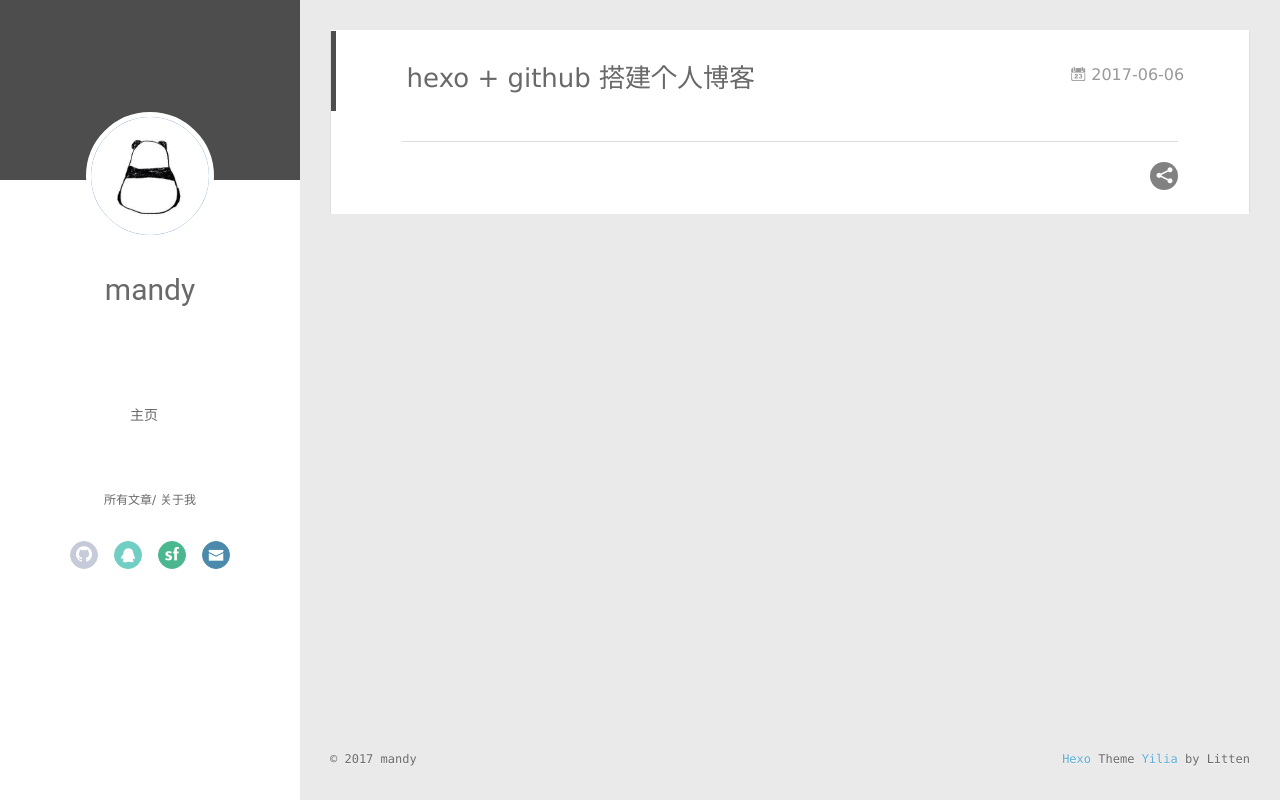
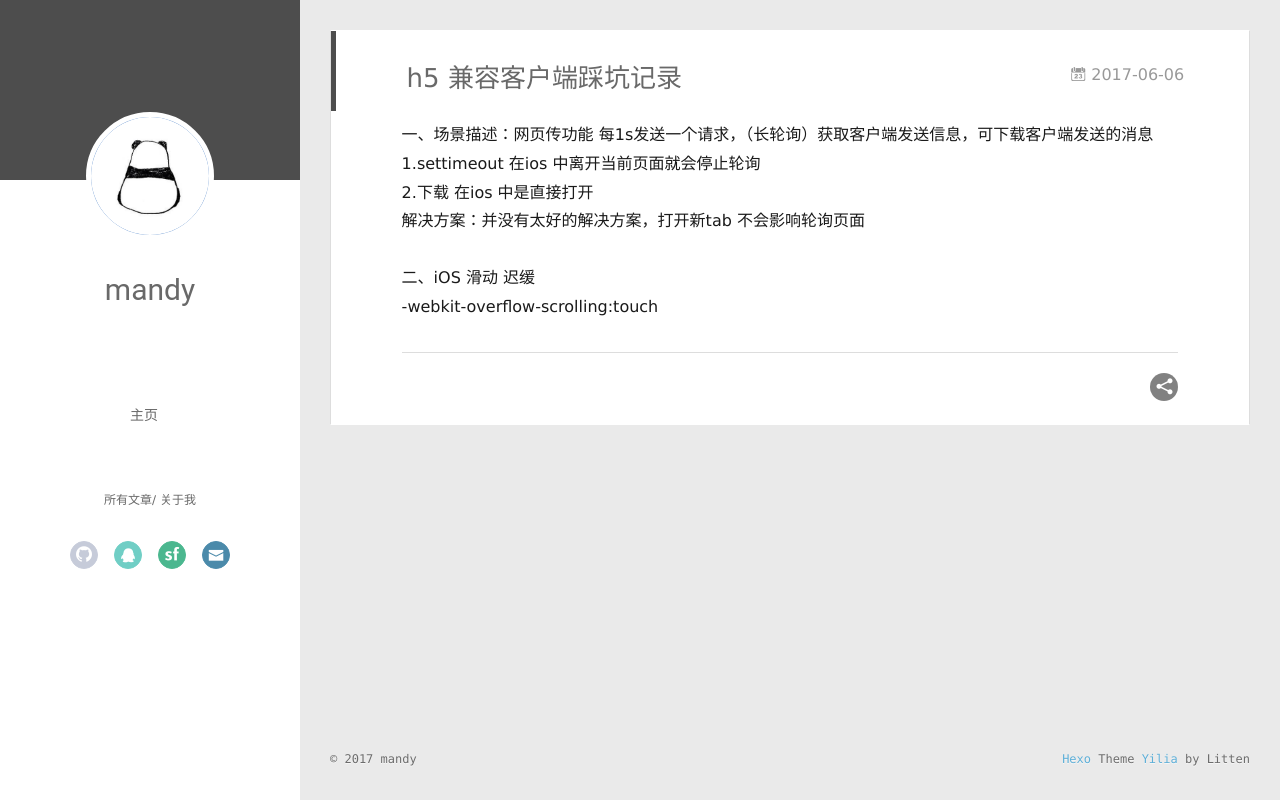
Before and after one commit to mandyer/mandy.github.io, a plain HTML site: page 2017/06/06/兼容客户端踩坑记录/index.html in a window 1280 px wide. Drawn offline with Linux system fonts and the light colour scheme.

Commit message:
Site updated: 2017-06-07 14:41:59

```diff
--- a/2017/06/06/兼容客户端踩坑记录/index.html
+++ b/2017/06/06/兼容客户端踩坑记录/index.html
@@ -6,15 +6,18 @@
   <meta name="renderer" content="webkit">
   <meta http-equiv="X-UA-Compatible" content="IE=edge" >
   <link rel="dns-prefetch" href="http://yoursite.com">
-  <title>hexo + github 搭建个人博客 | mandyer&#39;s records</title>
+  <title>h5 兼容客户端踩坑记录 | mandyer&#39;s records</title>
   <meta name="viewport" content="width=device-width, initial-scale=1, maximum-scale=1">
-  <meta property="og:type" content="article">
-<meta property="og:title" content="hexo + github 搭建个人博客">
+  <meta name="description" content="一、场景描述：网页传功能 每1s发送一个请求，（长轮询）获取客户端发送信息，可下载客户端发送的消息1.settimeout 在ios 中离开当前页面就会停止轮询2.下载 在ios 中是直接打开解决方案：并没有太好的解决方案，打开新tab 不会影响轮询页面   二、iOS 滑动 迟缓-webkit-overflow-scrolling:touch">
+<meta property="og:type" content="article">
+<meta property="og:title" content="h5 兼容客户端踩坑记录">
 <meta property="og:url" content="http://yoursite.com/2017/06/06/兼容客户端踩坑记录/index.html">
 <meta property="og:site_name" content="mandyer&#39;s records">
-<meta property="og:updated_time" content="2017-06-06T11:05:14.000Z">
+<meta property="og:description" content="一、场景描述：网页传功能 每1s发送一个请求，（长轮询）获取客户端发送信息，可下载客户端发送的消息1.settimeout 在ios 中离开当前页面就会停止轮询2.下载 在ios 中是直接打开解决方案：并没有太好的解决方案，打开新tab 不会影响轮询页面   二、iOS 滑动 迟缓-webkit-overflow-scrolling:touch">
+<meta property="og:updated_time" content="2017-06-07T06:41:47.000Z">
 <meta name="twitter:card" content="summary">
-<meta name="twitter:title" content="hexo + github 搭建个人博客">
+<meta name="twitter:title" content="h5 兼容客户端踩坑记录">
+<meta name="twitter:description" content="一、场景描述：网页传功能 每1s发送一个请求，（长轮询）获取客户端发送信息，可下载客户端发送的消息1.settimeout 在ios 中离开当前页面就会停止轮询2.下载 在ios 中是直接打开解决方案：并没有太好的解决方案，打开新tab 不会影响轮询页面   二、iOS 滑动 迟缓-webkit-overflow-scrolling:touch">
 
     <link rel="alternative" href="/atom.xml" title="mandyer&#39;s records" type="application/atom+xml">
 
@@ -147,7 +150,7 @@
 
 
     <h1 class="article-title" itemprop="name">
-      hexo + github 搭建个人博客
+      h5 兼容客户端踩坑记录
     </h1>
 
 
@@ -160,6 +163,8 @@
 
     <div class="article-entry" itemprop="articleBody">
 
+        <p>一、场景描述：网页传功能 每1s发送一个请求，（长轮询）获取客户端发送信息，可下载客户端发送的消息<br>1.settimeout 在ios 中离开当前页面就会停止轮询<br>2.下载 在ios 中是直接打开<br>解决方案：并没有太好的解决方案，打开新tab 不会影响轮询页面  </p>
+<p>二、iOS 滑动 迟缓<br>-webkit-overflow-scrolling:touch  </p>
 
 
 
--- a/content.json
+++ b/content.json
@@ -1 +1 @@
-[{"title":"hexo + github 搭建个人博客","date":"2017-06-06T11:05:14.000Z","path":"2017/06/06/兼容客户端踩坑记录/","tags":[]}]
+[{"title":"h5 兼容客户端踩坑记录","date":"2017-06-06T11:05:14.000Z","path":"2017/06/06/兼容客户端踩坑记录/","tags":[]}]
```
Also changed, not shown: archives/2017/06/index.html (+1 -1 lines), archives/2017/index.html (+1 -1 lines), archives/index.html (+1 -1 lines), index.html (+3 -1 lines).
